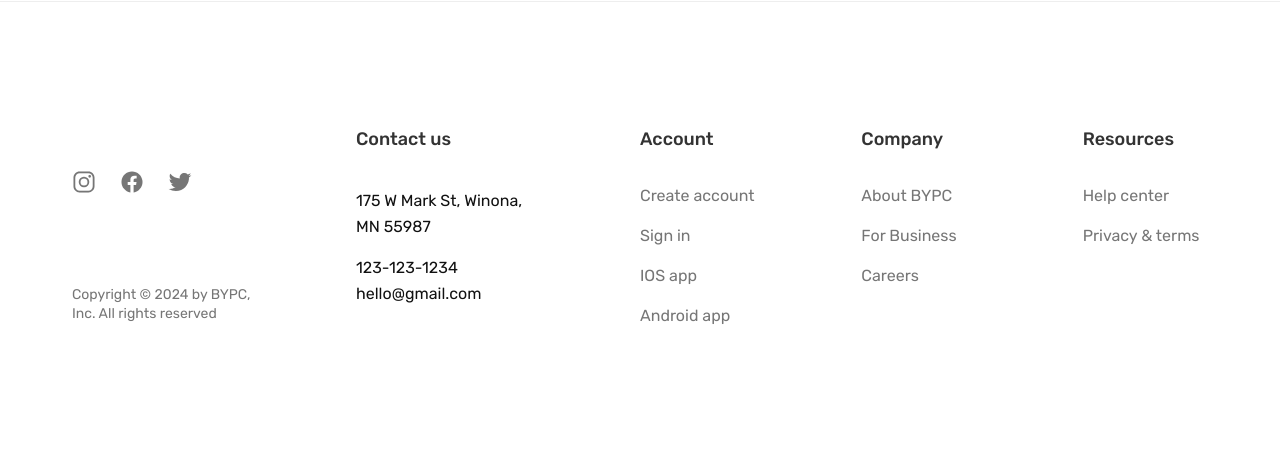
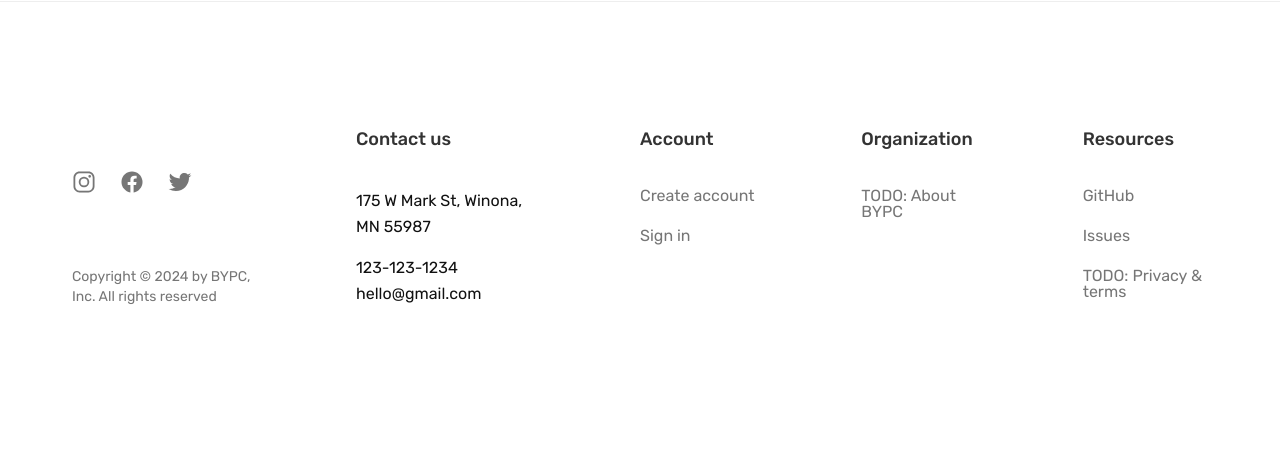
Before and after one commit to awsomearvinder/build-your-pc-group-project, a Python web app: template build-your-pc/templates/index.html in a window 1280 px wide. Shown: the part 583-1035 px from the top of the page. After the commit the page ends 887 px from the top, so only its background shows below. Run offline with Jinja, Linux system fonts and the light colour scheme; the template is opened without the code that fills it, so the values that code supplies are empty.

Commit message:
feat(base.html): mark unfinished links and fix finished ones.

```diff
--- a/build-your-pc/templates/base.html
+++ b/build-your-pc/templates/base.html
@@ -83,25 +83,24 @@
           <ul class="footer-nav">
             <li><a href="/registration" class="footer-link">Create account</a></li>
             <li><a href="/auth" class="footer-link">Sign in</a></li>
-            <li><a href="#" class="footer-link">IOS app</a></li>
-            <li><a href="#" class="footer-link">Android app</a></li>
           </ul>
         </nav>
 
         <nav class="nav-col">
-          <p class="footer-heading">Company</p>
+          <p class="footer-heading">Organization</p>
           <ul class="footer-nav">
-            <li><a href="#" class="footer-link">About BYPC</a></li>
-            <li><a href="#" class="footer-link">For Business</a></li>
-            <li><a href="#" class="footer-link">Careers</a></li>
+            <li><a href="#" class="footer-link">TODO: About BYPC</a></li>
           </ul>
         </nav>
 
         <nav class="nav-col">
           <p class="footer-heading">Resources</p>
           <ul class="footer-nav">
-            <li><a href="#" class="footer-link">Help center</a></li>
-            <li><a href="#" class="footer-link">Privacy & terms</a></li>
+            <li><a href="https://www.github.com/awsomearvinder/build-your-pc-group-project" class="footer-link">
+              GitHub
+            </a></li>
+            <li><a href="https://www.github.com/awsomearvinder/build-your-pc-group-project/issues" class="footer-link">Issues</a></li>
+            <li><a href="#" class="footer-link">TODO: Privacy & terms</a></li>
           </ul>
         </nav>
       </div>
```
